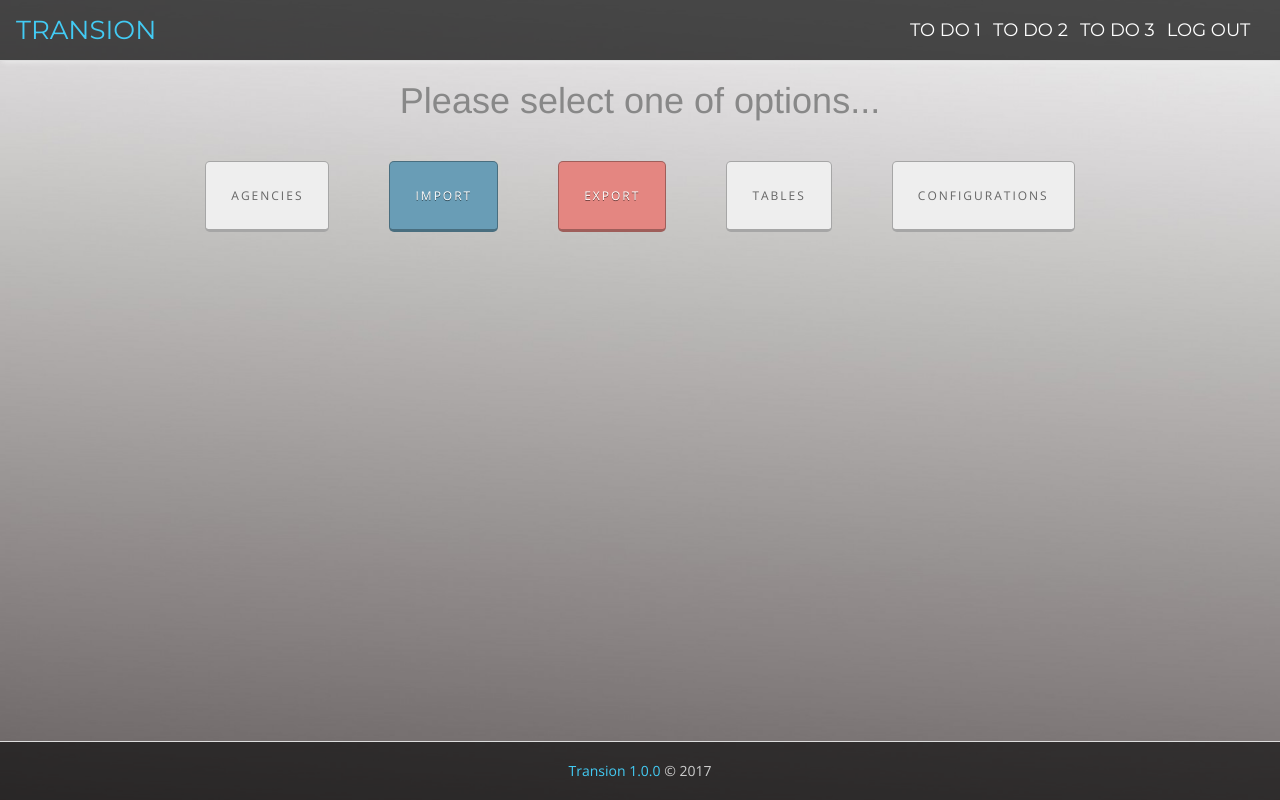
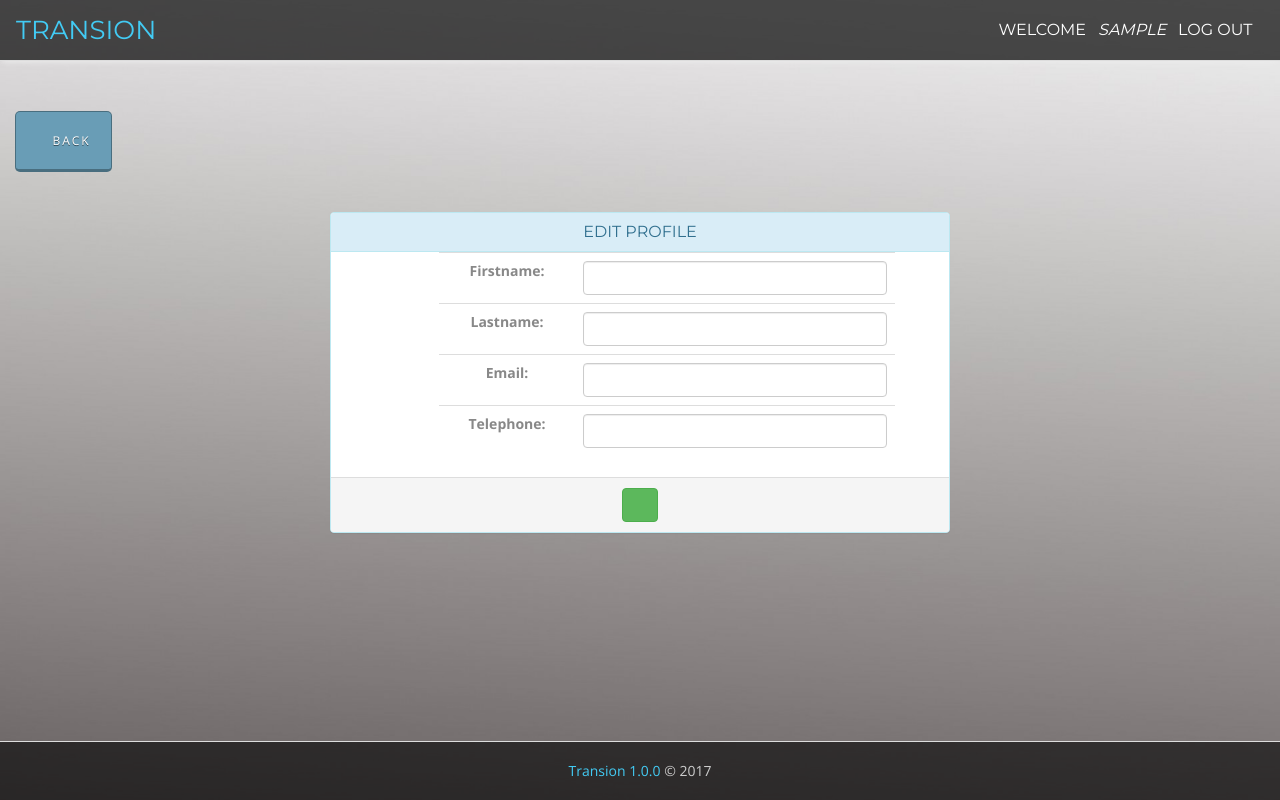
Before and after one commit to for3v3rInFriendZone/Transion-Frontend, an Angular app: page /user in a window 1280 px wide. Before the commit this address led to /home. Built offline with nearby package versions, Linux system fonts and the light colour scheme; no server answers; sample sign-in values are in the browser's storage; a web font is replaced by a local one.

Commit message:
User details change.

```diff
--- a/src/app/_services/token.service.ts
+++ b/src/app/_services/token.service.ts
@@ -15,12 +15,13 @@ export class TokenService implements HttpInterceptor{
 
   intercept(request: HttpRequest<any>, next: HttpHandler): Observable<HttpEvent<any>> {
 
-    request = request.clone({
-      setHeaders: {
-        Authorization: this.auth.token
-      }
+    const clonedRequest = request.clone({
+      headers:
+        request.headers.set('Authorization', this.auth.token)
+        .set('Access-Control-Allow-Origin', 'http://127.0.0.1:4200')
+
     });
-    return next.handle(request);
+    return next.handle(clonedRequest);
   }
 
 }
--- a/src/app/app.module.ts
+++ b/src/app/app.module.ts
@@ -15,6 +15,7 @@ import { AuthGuard } from './_guards/auth.guard';
 import { TokenService } from './_services/token.service';
 import { AuthenticationService } from './_services/authentication.service';
 import { AgenciesComponent } from './agencies/agencies.component';
+import { UserComponent } from './user/user.component';
 
 
 @NgModule({
@@ -23,7 +24,8 @@ import { AgenciesComponent } from './agencies/agencies.component';
     HeaderComponent,
     HomeComponent,
     LoginComponent,
-    AgenciesComponent
+    AgenciesComponent,
+    UserComponent
   ],
   imports: [
     BrowserModule,
--- a/src/app/app.routes.ts
+++ b/src/app/app.routes.ts
@@ -3,11 +3,13 @@ import { HomeComponent } from './home/home.component';
 import { Routes, RouterModule } from '@angular/router';
 import { AuthGuard } from './_guards/auth.guard';
 import { AgenciesComponent } from './agencies/agencies.component';
+import { UserComponent} from './user/user.component';
 
 const routes: Routes = [
     { path: 'home', component: HomeComponent, canActivate: [AuthGuard] },
     { path: '', component: LoginComponent},
     { path: 'agencies', component: AgenciesComponent, canActivate: [AuthGuard]},
+    { path: 'user', component: UserComponent, canActivate: [AuthGuard]},
 
     { path: '**', redirectTo: 'home'}
 ];
--- a/src/app/header/header.component.css
+++ b/src/app/header/header.component.css
@@ -1,3 +1,16 @@
 .logout:hover{
     color: lightcoral;
 }
+
+.username {
+    font-style: italic;
+    color: white;
+}
+
+.username:hover {
+    color: lightblue;
+}
+
+.noPointer {
+    cursor: default;
+}
--- a/src/app/header/header.component.html
+++ b/src/app/header/header.component.html
@@ -1,13 +1,12 @@
 <nav class="main-nav-outer" id="navbarPopup">
     <div class="navbar-collapse collapse">
       <ul class="nav navbar-nav navbar-left main-nav">
-        <li style="font-size: 26px;"> <span id="logoText" style="color:#42cbf4;">Transion </span></li>
+        <li style="font-size: 26px;" (click)="homePage()"> <span id="logoText" style="color:#42cbf4;">Transion </span></li>
       </ul>
       <ul class="nav navbar-nav navbar-right main-nav">
-        <li style="font-size: 18px;">To do 1</li>
-        <li style="font-size: 18px;">To do 2</li>
-        <li style="font-size: 18px;">To do 3</li>
-        <li style="font-size: 18px;" (click)="logout()">
+        <li> <span class="noPointer" >Welcome </span> </li>
+        <li (click)="userDetails()"> <span class="username">{{userEmail}} </span> </li>
+        <li (click)="logout()">
           <span class="logout">Log out  <i class="fa fa-sign-out"></i> </span>
         </li>
       </ul>
--- a/src/app/header/header.component.ts
+++ b/src/app/header/header.component.ts
@@ -1,20 +1,32 @@
-import { Component, OnInit } from '@angular/core';
+import { Component, OnInit, ViewEncapsulation } from '@angular/core';
 import { Router } from '@angular/router';
 
 @Component({
   selector: 'app-header',
   templateUrl: './header.component.html',
-  styleUrls: ['./header.component.css']
+  styleUrls: ['./header.component.css'],
+  encapsulation: ViewEncapsulation.None
 })
 export class HeaderComponent implements OnInit {
+
+  userEmail: string;
 
   constructor(private router: Router) { }
 
   ngOnInit() {
+    this.userEmail = JSON.parse(localStorage.getItem('currentUser')).username;
+  }
+
+  userDetails() {
+    this.router.navigate(['user']);
   }
 
   logout() {
     this.router.navigate(['']);
   }
 
+  homePage() {
+    this.router.navigate(['home']);
+  }
+
 }
--- /dev/null
+++ b/src/app/user/user.component.css
@@ -0,0 +1,10 @@
+body {
+    background: url("../../assets/images/mainBack3.jpg") no-repeat center center fixed;
+    -webkit-background-size: cover; /* For WebKit*/
+    -moz-background-size: cover;    /* Mozilla*/
+    -o-background-size: cover;      /* Opera*/
+    background-size: cover;
+}
+.username {
+    color: lightblue;
+}
--- /dev/null
+++ b/src/app/user/user.component.html
@@ -0,0 +1,60 @@
+<app-header> </app-header>
+<br/>
+<div class="row">
+  <div align="left" class="animated fadeInUp">
+    <p>
+      <a style="padding: 20px;" class="btn btn-blue" (click)="backToHome()"> <i class="fa fa-arrow-left"></i> Back</a>
+    </p>
+  </div>
+</div>
+
+<div class="col-md-6 col-md-offset-3 animated fadeInUp" style="padding: 10px;">
+  <div class="panel panel-info">
+    <div class="panel-heading text-center">
+            <h3 class="panel-title">Edit profile</h3>
+    </div>
+    <div class="row">
+      <div class="col-md-9 col-md-offset-2">
+        <table class="table">
+            <tbody>
+                <tr>
+                    <td> <b>Firstname: </b> </td>
+                    <td> <input type="text" name="firstname" class="form-control" [(ngModel)]="user.firstname" required/> </td>
+                </tr>
+                <tr>
+                    <td> <b>Lastname: </b> </td>
+                    <td> <input type="text" name="lastname" class="form-control" [(ngModel)]="user.lastname" required/> </td>
+                </tr>
+                <tr>
+                    <td> <b>Email: </b> </td>
+                    <td> <input type="text" name="email" class="form-control" [(ngModel)]="user.email" required/> </td>
+                </tr>
+                <tr>
+                   <td> <b>Telephone: </b> </td>
+                   <td> <input type="text" name="telephone" class="form-control" [(ngModel)]="user.telephone" required/> </td>
+                </tr>
+            </tbody>
+        </table>
+      </div>
+      <div class="col-md-9 col-md-offset-2">
+        <div align="center">
+            <div *ngIf="error" class="alert alert-danger animated fadeInDown">{{error}}</div>
+            <div *ngIf="success" class="alert alert-success animated fadeInDown">{{success}}</div>
+        </div>
+      </div>
+    </div>
+    <div class="panel-footer">
+        <div align="center">
+                <button type="button" (click)="saveUser()" class="btn btn-md btn-success" data-toggle="tooltip" data-placement="bottom" title="Cancel"> <i class="fa fa-check"></i></button>
+        </div>
+    </div>
+  </div>
+
+  <div *ngIf="showDetails" align="center" class="animated fadeInDown">
+      <p>
+        <a href="#" class="btn">Details</a>
+        <a href="#" class="btn btn-blue">Transactions</a>
+        <a href="#" class="btn btn-red">Mails</a>
+      </p>
+  </div>
+</div>
--- /dev/null
+++ b/src/app/user/user.component.ts
@@ -0,0 +1,52 @@
+import { Component, OnInit, ViewEncapsulation } from '@angular/core';
+import { Router } from '@angular/router';
+import { UserService } from './user.service';
+
+@Component({
+  selector: 'app-user',
+  templateUrl: './user.component.html',
+  styleUrls: ['./user.component.css'],
+  providers: [UserService],
+  encapsulation: ViewEncapsulation.None
+})
+export class UserComponent implements OnInit {
+
+  username: string;
+  error: string;
+  success: string;
+  user: any = {};
+
+  constructor(private router: Router, private userSer: UserService) { }
+
+  ngOnInit() {
+    this.username = JSON.parse(localStorage.getItem('currentUser')).username;
+
+    this.userSer.getUserByUsername(this.username)
+    .subscribe(
+      data => {
+        this.user = data[0];
+      });
+  }
+
+  backToHome() {
+    this.router.navigate(['home']);
+  }
+
+  saveUser() {
+    this.userSer.saveUser(this.user)
+    .subscribe(
+      data => {
+        console.log(data);
+        this.success = 'User has been saved.';
+        setTimeout(()=>{
+          this.router.navigate(['home']);
+        },1500);
+      },
+      err => {
+        this.error = 'Something went wrong: ' + err.error.message;
+      });
+
+  }
+
+
+}
--- /dev/null
+++ b/src/app/user/user.service.ts
@@ -0,0 +1,17 @@
+import { Injectable } from '@angular/core';
+import { HttpClient } from '@angular/common/http';
+
+@Injectable()
+export class UserService {
+
+  constructor(private http: HttpClient) { }
+
+  getUserByUsername(username: string) {
+    return this.http.get('http://localhost:8080/user');
+  }
+
+  saveUser(user: any) {
+    return this.http.put('http://localhost:8080/user', user);
+  }
+
+}
--- a/src/assets/css/style.css
+++ b/src/assets/css/style.css
@@ -230,10 +230,6 @@ color: #fff;
 	font-family: 'Montserrat', sans-serif;
 	text-decoration: none;
 	cursor: pointer;
-}
-
-.main-nav li:hover{
-	text-decoration: underline;
 }
 .main-nav li.active {
   text-decoration: underline;
```
Also changed, not shown: src/app/home/home.component.html (line endings or trailing spaces).
